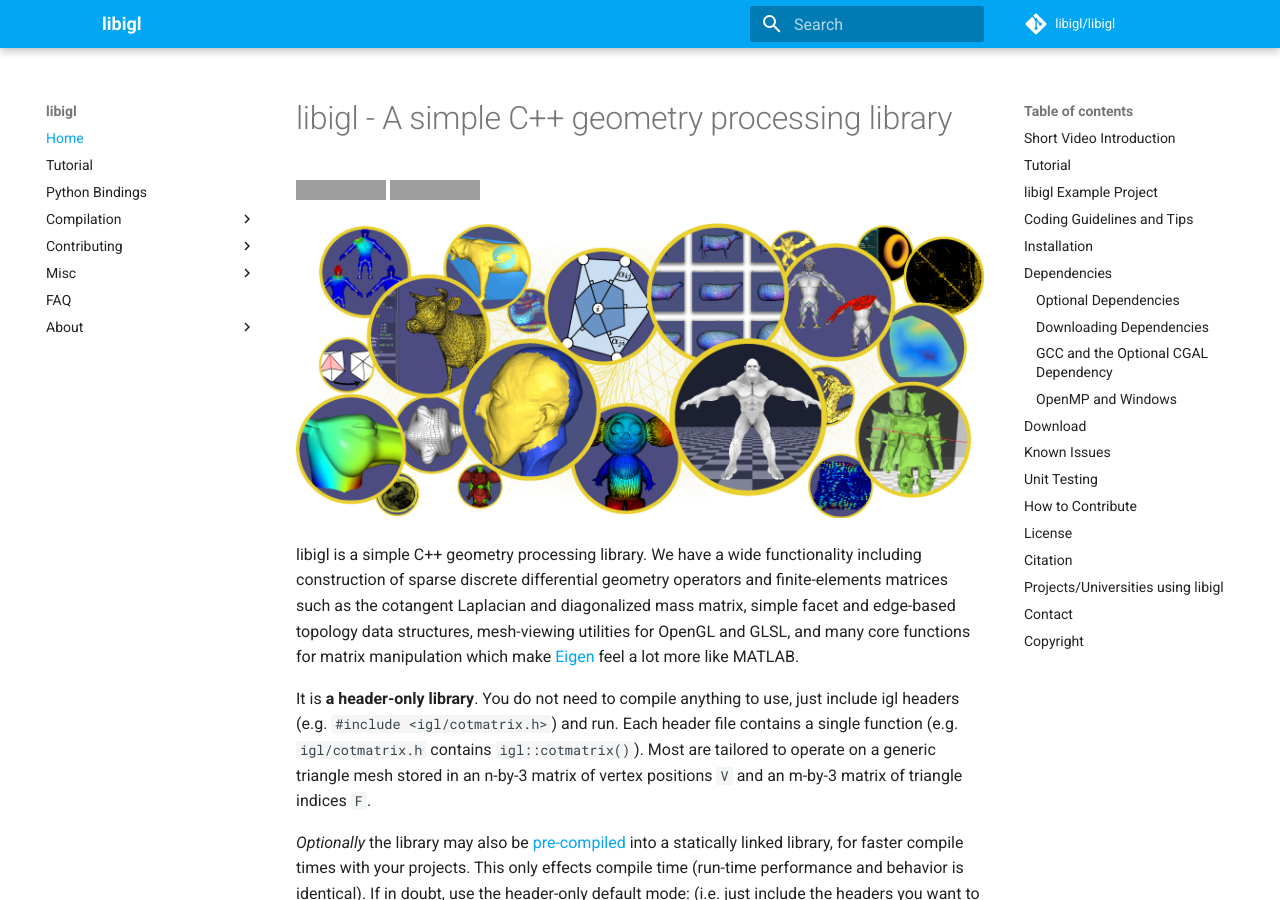
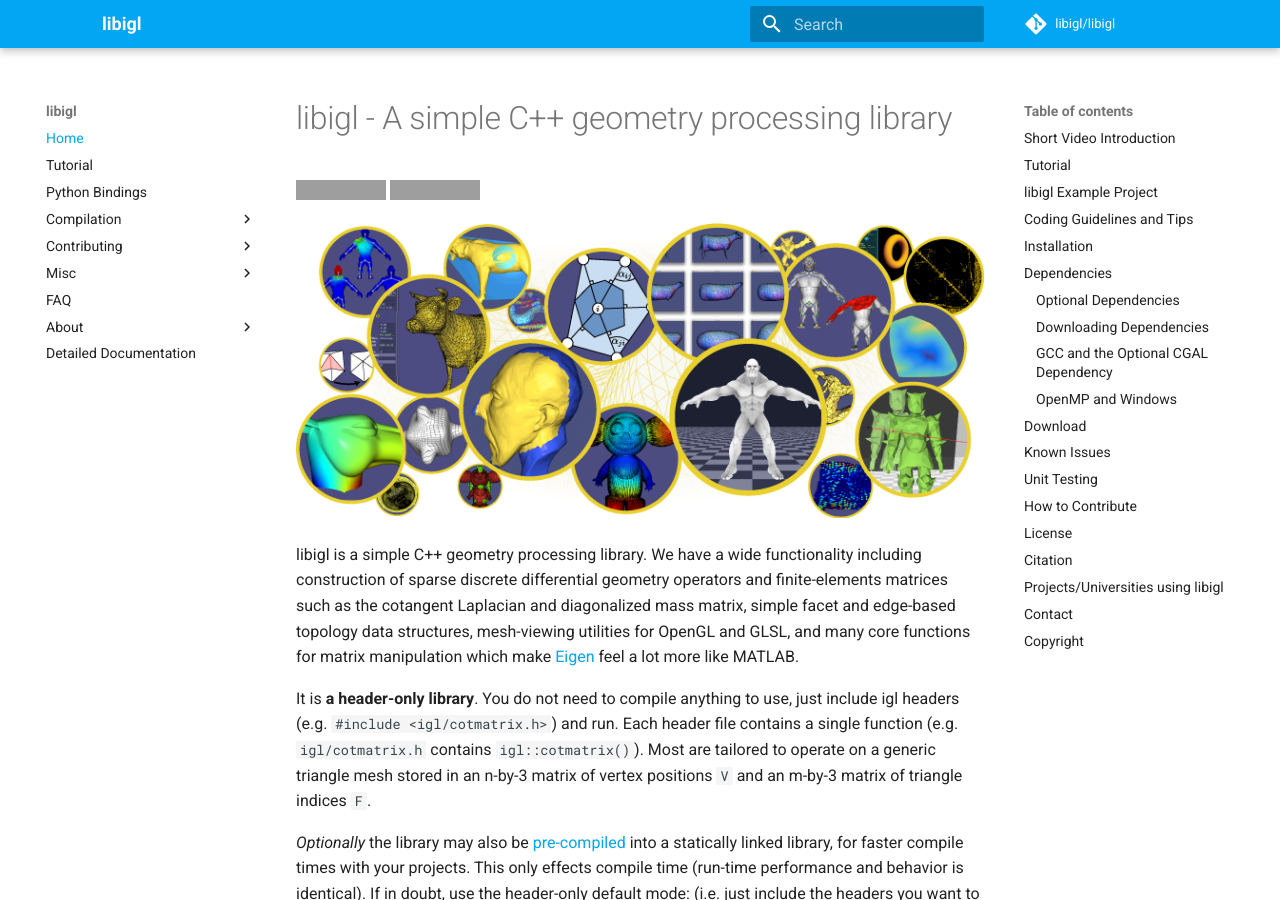
Before and after one commit to libigl/libigl.github.io, an MkDocs documentation site: the page built from docs/index.md, in a window 1280 px wide and 900 px high. Built offline with MkDocs 1.6.1 and Material for MkDocs 9.7.7, drawn with Linux system fonts in a browser that asks for light colours; comment, search, counter and statistics services are not loaded; grey boxes are pictures that could not be loaded.

Commit message:
attempt to pull in doxygen

```diff
--- a/mkdocs.yml
+++ b/mkdocs.yml
@@ -95,3 +95,4 @@ nav:
   - About:
       - Changelog: changelog.md
       - License: license.md
+  - Detailed Documentation: dox/index.html
```
Also changed, not shown: 1 other file.
